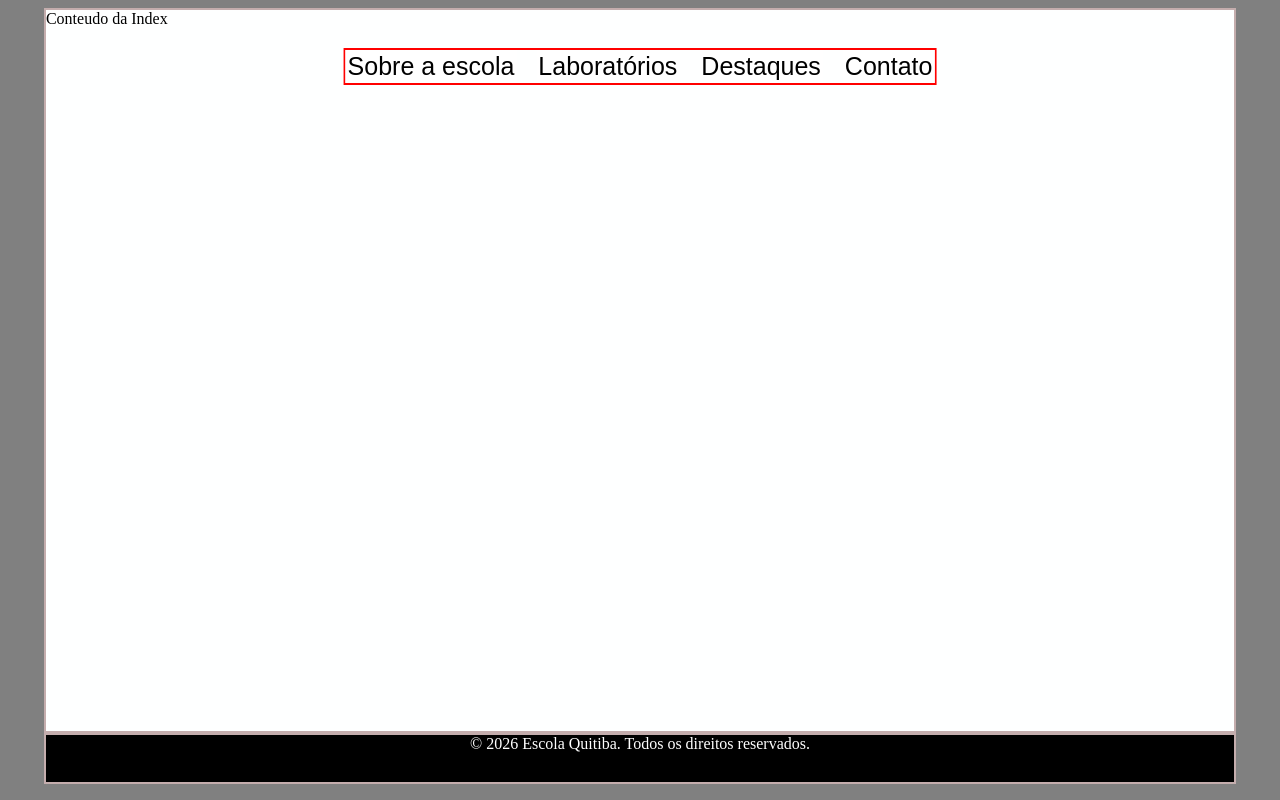
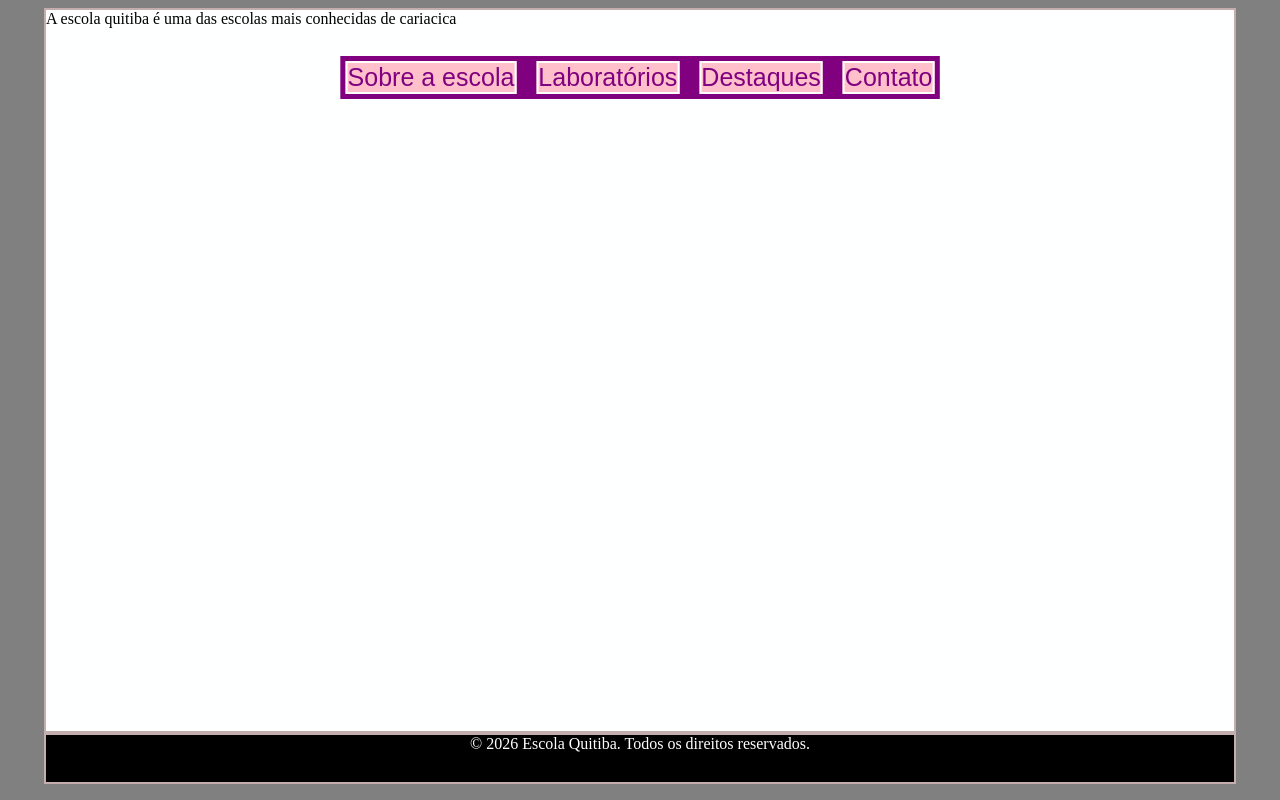
Before and after one commit to skayllan769-ctrl/Kayllan-2IPI02-python, a plain HTML site: page index.html in a window 1280 px wide. Drawn offline with Linux system fonts and the light colour scheme.

Commit message:
Revise index.html with new styles and content
Updated styles and content for the index page.

```diff
--- a/index.html
+++ b/index.html
@@ -6,17 +6,20 @@
 </head>
 <style>
 #menu{
+background-color: purple;
+font-family: Arial;
 position: absolute;
-top: 6%;
+top: 7%;
 left: 50%;
 transform: translateX(-50%);
 display: flex;
 gap: 20px;
-border: 2px solid red;
+border: 5px solid purple;
 z-index: 2;
 }
 .estilomenu{
-    background-color: white;
+    background-color: pink;
+    color: purple;
     position: relative;
     float: left;
     border: 2px solid white;
@@ -58,7 +61,7 @@ color: inherit;
     <div id="destaques" class="estiloMenu"><a href="destaques.html">Destaques</a></div>
     <div id="contato" class="estiloMenu"><a href="contato.html">Contato</a></div>
 </div>
-<div id="conteudo">Conteudo da Index</div>
+<div id="conteudo">A escola quitiba é uma das escolas mais conhecidas de cariacica</div>
 <div id="rodape">© 2026 Escola Quitiba. Todos os direitos reservados.</div>
 </body>
 </html>
```
